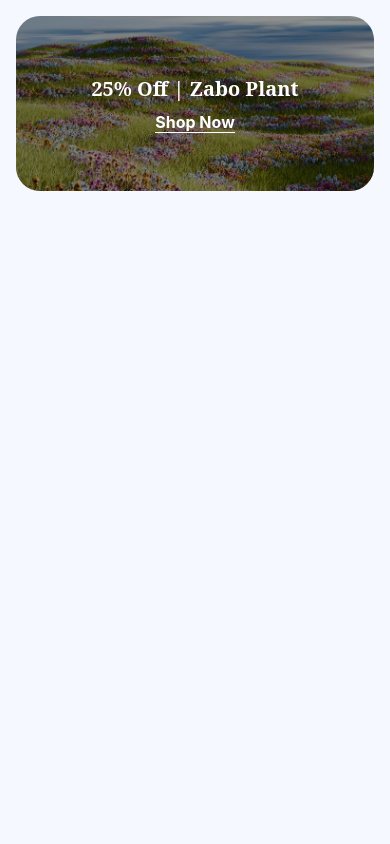
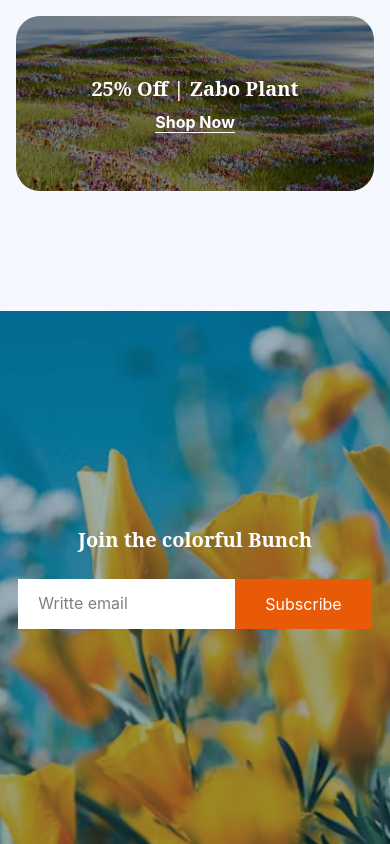
Before and after one commit to Sultanmia22/B12A02-Responsive-Flowers, a plain HTML site: page index.html in a window 390 px wide. Shown: the part 4885-5729 px from the top of the page. Before the commit the page ends 5196 px from the top, so only its background shows below. Drawn offline with Linux system fonts and the light colour scheme.

Commit message:
added suscribe section code with responsive

```diff
--- a/index.html
+++ b/index.html
@@ -40,9 +40,9 @@
         </div>
       </div>
     </header>
-    <main class="container">
+    <main>
       <!--! plants section -->
-      <section class="plants-section ">
+      <section class="plants-section container">
         <h2 class="plant-title"><span>Our</span> Plants</h2>
         <p class="plant-discription">Indulge your senses with the beauty and fragrance of our fresh flower shop. From classic roses to exotic blooms, we offer a wide variety of fresh.</p>
         <div class="plants-box-container">
@@ -106,7 +106,7 @@
       </section>
 
       <!--! plant lover section -->
-      <section class="plant-lover">
+      <section class="plant-lover container">
         <div class="lover-left">
             <img class="lover-logo" src="./assets/trusted-badge.png" alt="">
 
@@ -122,7 +122,7 @@
         </div>
       </section>
       <!--! Leatest Deals Section -->
-      <section class="deals-section">
+      <section class="deals-section container">
         <h2 class="deals-title"><span>Latest</span> Deals</h2>
         <p class="deals-description">Indulge your senses with the beauty and fragrance of our fresh flower shop. From classic roses to exotic blooms, we offer a wide variety of fresh.</p>
         <div class="deals-image-container">
@@ -147,6 +147,14 @@
 
         </div>
       </section>
+      <!--! Suscribe section -->
+      <section class="Suscribe-section">
+        <h2 class="noto-serif">Join the colorful Bunch</h2>
+        <div class="subscribe-input">
+          <input class="input" type="email" placeholder="Writte email">
+          <button class="subscribe-btn"><a href="#">Subscribe</a></button>
+        </div>
+      </section>
     </main>
   </body>
 </html>
--- a/style/style.css
+++ b/style/style.css
@@ -227,7 +227,7 @@ body{
      'image-one image-three'
      'image-two image-three'
    ;
-   gap: 20px;
+   gap: 28px;
    margin: 120px 0;
 }
 
@@ -333,6 +333,7 @@ body{
 }
 .deals-image h3{
     font-size: 2.5rem;
+    font-weight: bold;
     color: white;
     margin-bottom: 10px;
     z-index: 1;
@@ -346,7 +347,51 @@ body{
     z-index: 1;
 }
 
+/*! SusCribe section */
 
+.Suscribe-section{
+    background-image: url(../assets/news-letter-bg.png);
+    background-position: center;
+    background-size: cover;
+    min-height: 533px;
+    width: 1440px;
+    margin: 0 auto;
+    display: flex;
+    flex-direction: column;
+    justify-content: center;
+    align-items: center;
+}
+.Suscribe-section > h2{
+    font-size: 3.125rem;
+    font-weight:bold;
+    color: white;
+    margin-bottom: 26px;
+}
+.subscribe-input{
+    display: flex;
+    z-index: 1;
+}
+.input{
+    width: 644px;
+    padding: 16px 20px;
+    border: none;
+}
+.input::placeholder{
+    color: var(--secondary-color);
+    font-family: "Inter", sans-serif;
+    font-size: 16px;
+}
+.subscribe-btn a{
+    text-decoration: none;
+    font-family: "Inter", sans-serif;
+    font-size: 16px;
+    color: white;
+}
+.subscribe-btn{
+    padding: 15px 50px;
+    border: none;
+    background-color: var(--primary-color);
+}
 
 
 /*! responsive section */
@@ -453,4 +498,17 @@ body{
     .deals-image a{
     font-size: 16px;
    }
+   /*subcribe section */
+   .Suscribe-section{
+    width: 100%;
+   }
+   .input{
+    width: 100%;
+   }
+   .Suscribe-section > h2{
+     font-size:1.25rem;
+   }
+   .subscribe-btn{
+    padding: 15px 30px;
+   }
 }
```
